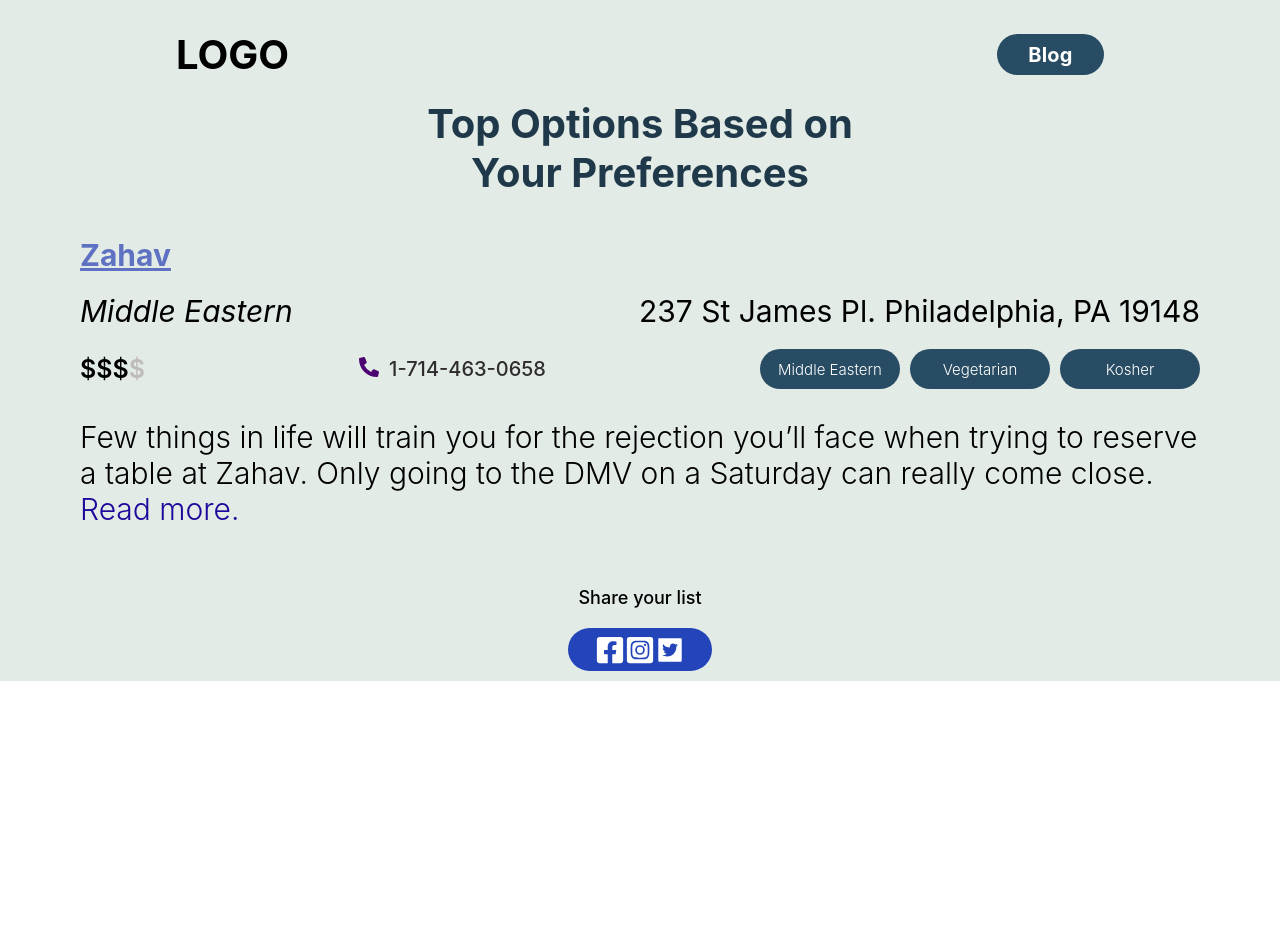
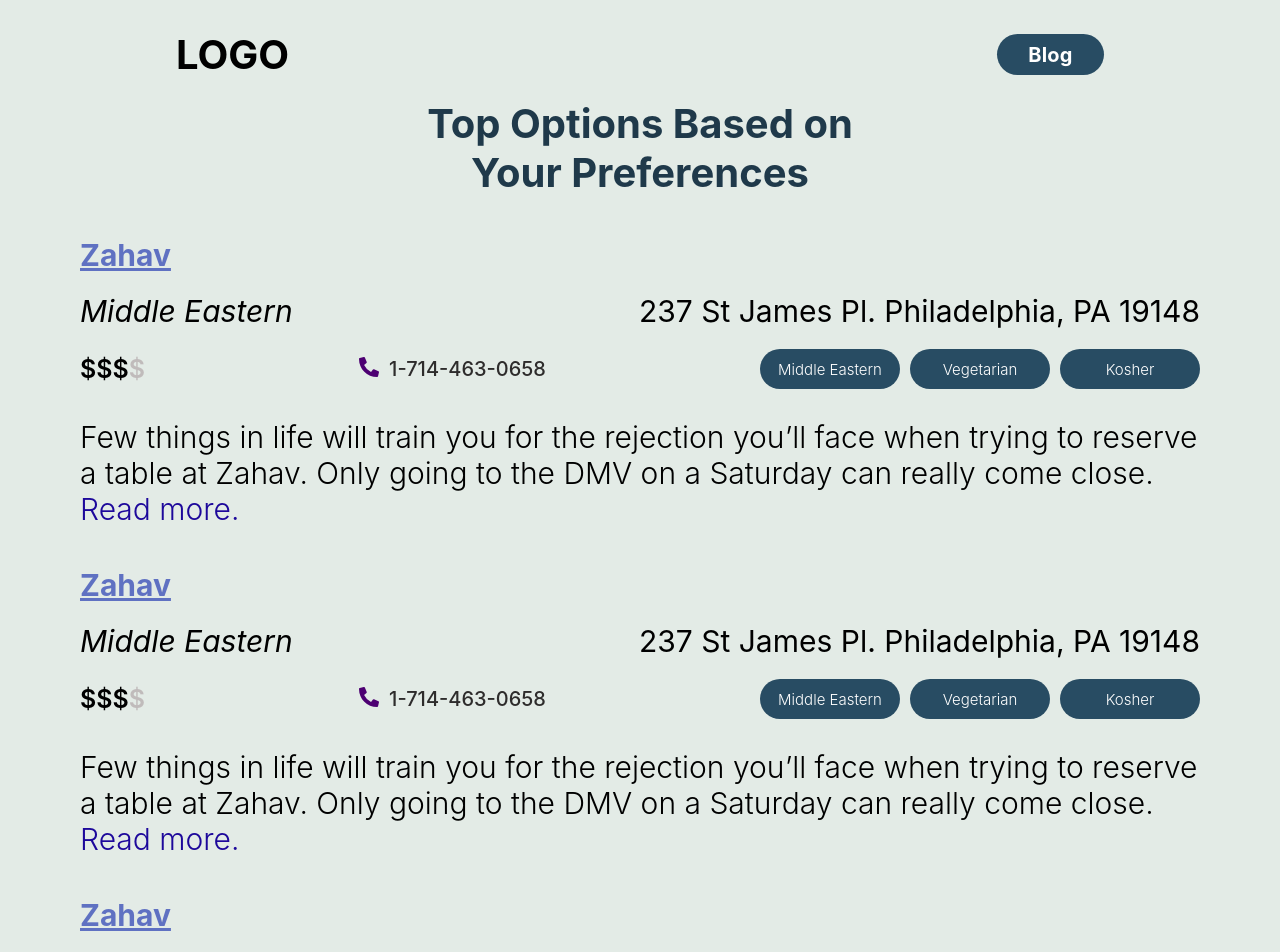
Before and after one commit to Jamiu10012/placetoeat, a React (Vite) app: page /response in a window 1280 px wide. Shown: the top 952 px of the page. Before the commit the page ends 800 px from the top, so only its background shows below. Built offline with nearby package versions, Linux system fonts and the light colour scheme.

Commit message:
response page done

```diff
--- a/src/pages/responsepage/index.jsx
+++ b/src/pages/responsepage/index.jsx
@@ -12,8 +12,8 @@
       </div>
       <div className="respond-content">
         <ResponseCol />
-        {/* <ResponseCol />
-        <ResponseCol /> */}
+        <ResponseCol />
+        <ResponseCol />
       </div>
       <div className="share-list">
         <div className="share-text">Share your list</div>
```
